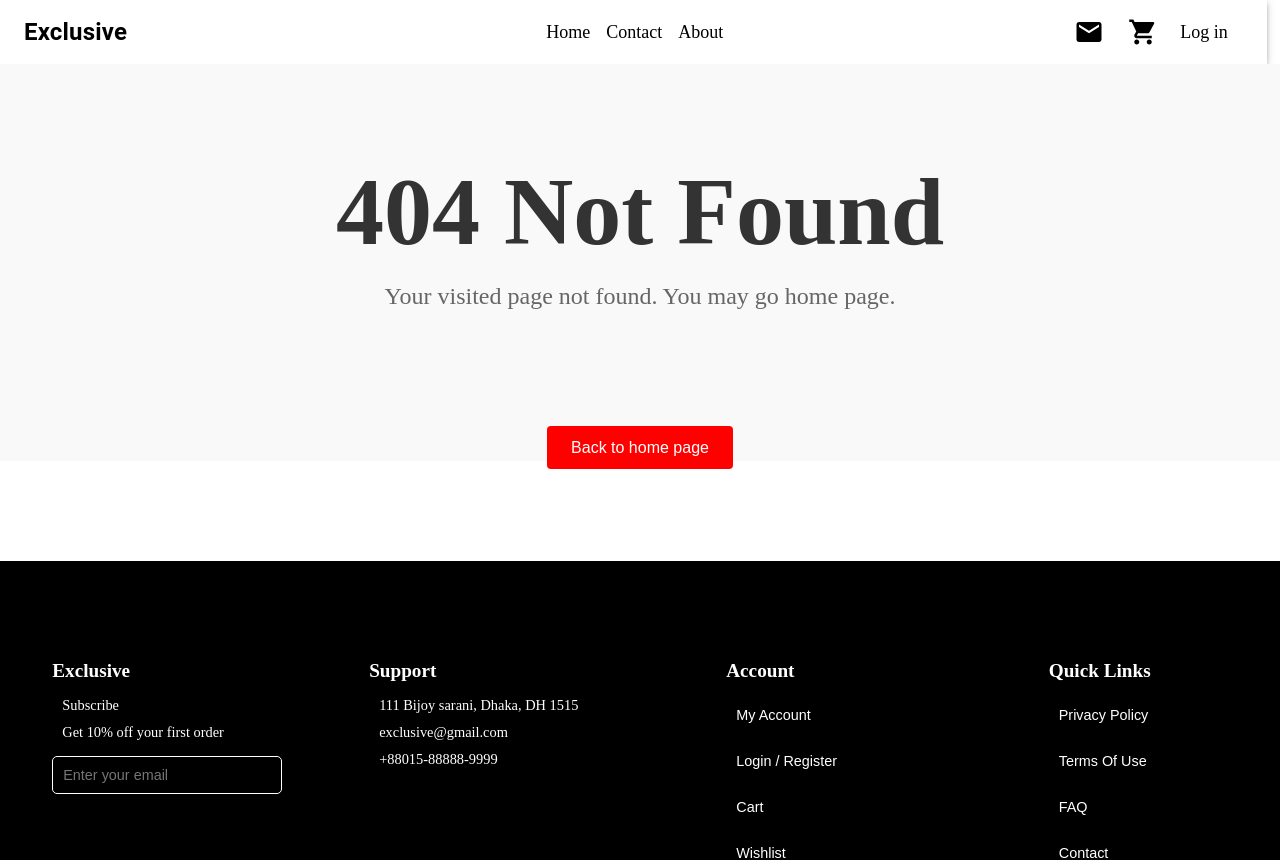
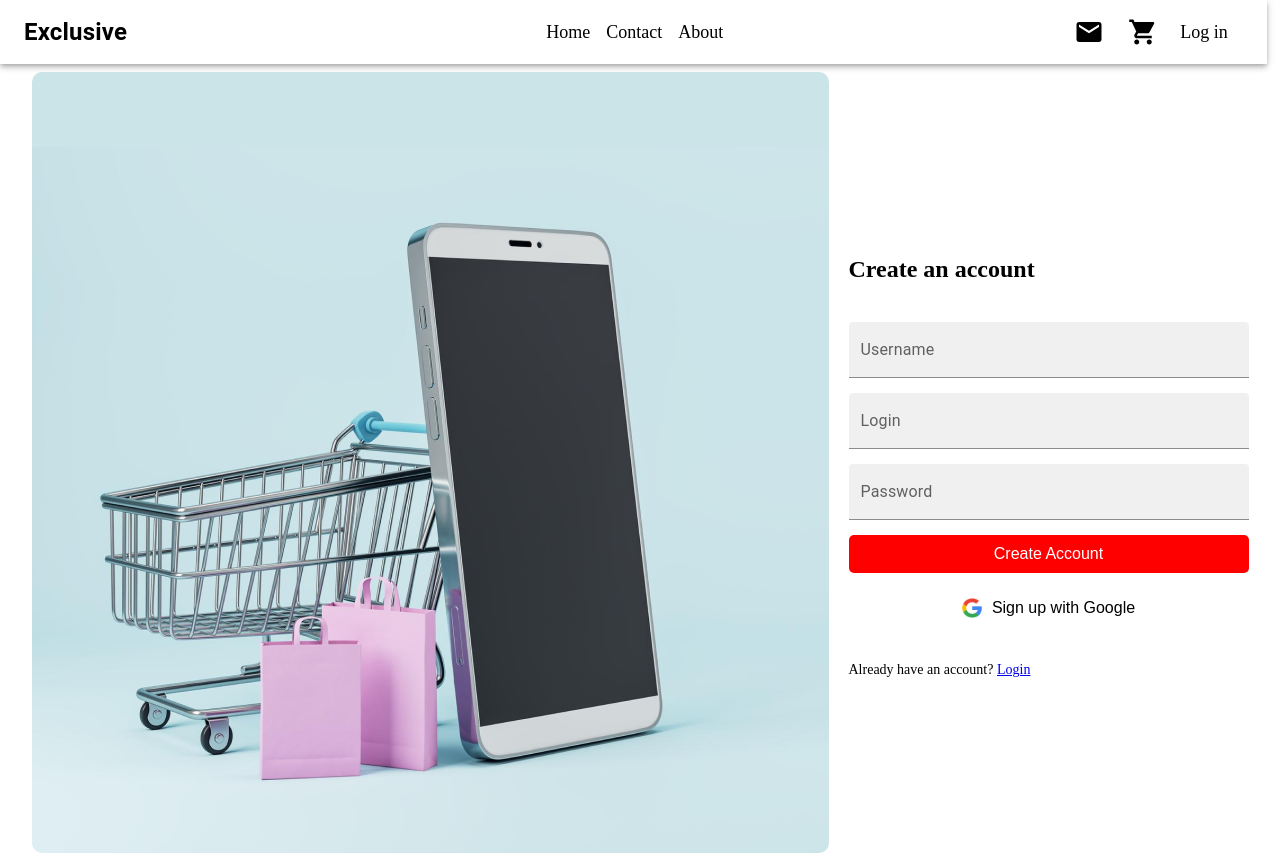
Before and after one commit to Swixs/store, a React (Create React App) app in the folder client/: page /registration in a window 1280 px wide. Shown: the top 860 px of the page. Built offline with nearby package versions, Linux system fonts and the light colour scheme.

Commit message:
Fix redirects for React Router

```diff
--- a/client/src/App.js
+++ b/client/src/App.js
@@ -30,7 +30,7 @@ function App() {
               <Route path="/Products" element={<AllProducts />} />
               <Route path="/Product/:id" element={<Product />} />
               <Route path="/About" element={<About />} />
-              <Route path="/SignUp" element={<Registration />} />
+              <Route path="/registration" element={<Registration />} />
               <Route path="/login" element={<Login />} />
               <Route path="*" element={<NotFoundPage />} />
               <Route path="/cart" element={<Cart />} />
--- a/client/src/Components/SignUp/Login.jsx
+++ b/client/src/Components/SignUp/Login.jsx
@@ -116,7 +116,7 @@ const Login = () => {
         </form>
         {message && <p>{message}</p>}
         <p style={{ fontSize: "14px" }}>
-          No account? <a href="/SignUp">Registration</a>
+          No account? <a href="/registration">Registration</a>
         </p>
       </div>
     </div>
--- a/client/src/Components/SignUp/Registration.jsx
+++ b/client/src/Components/SignUp/Registration.jsx
@@ -11,7 +11,6 @@ const Registration = () => {
   const [password, setPassword] = useState("");
   const [message, setMessage] = useState("");
 
-  // Определяем, является ли устройство мобильным (ширина экрана меньше 1024px)
   const isMobile = useMediaQuery("(max-width:1024px)");
 
   const handleRegister = (e) => {
```
Also changed, not shown: 1 other file (tests, documents, lock files or other folders).
